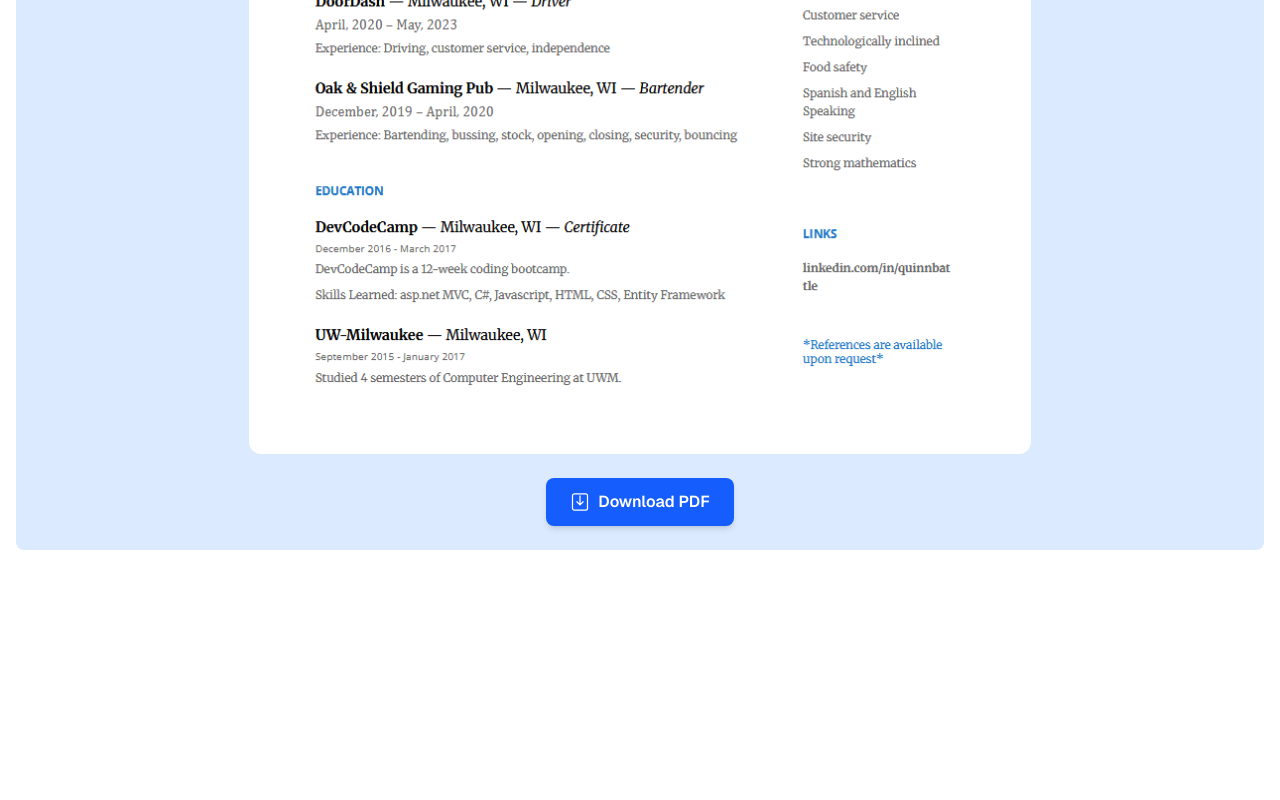
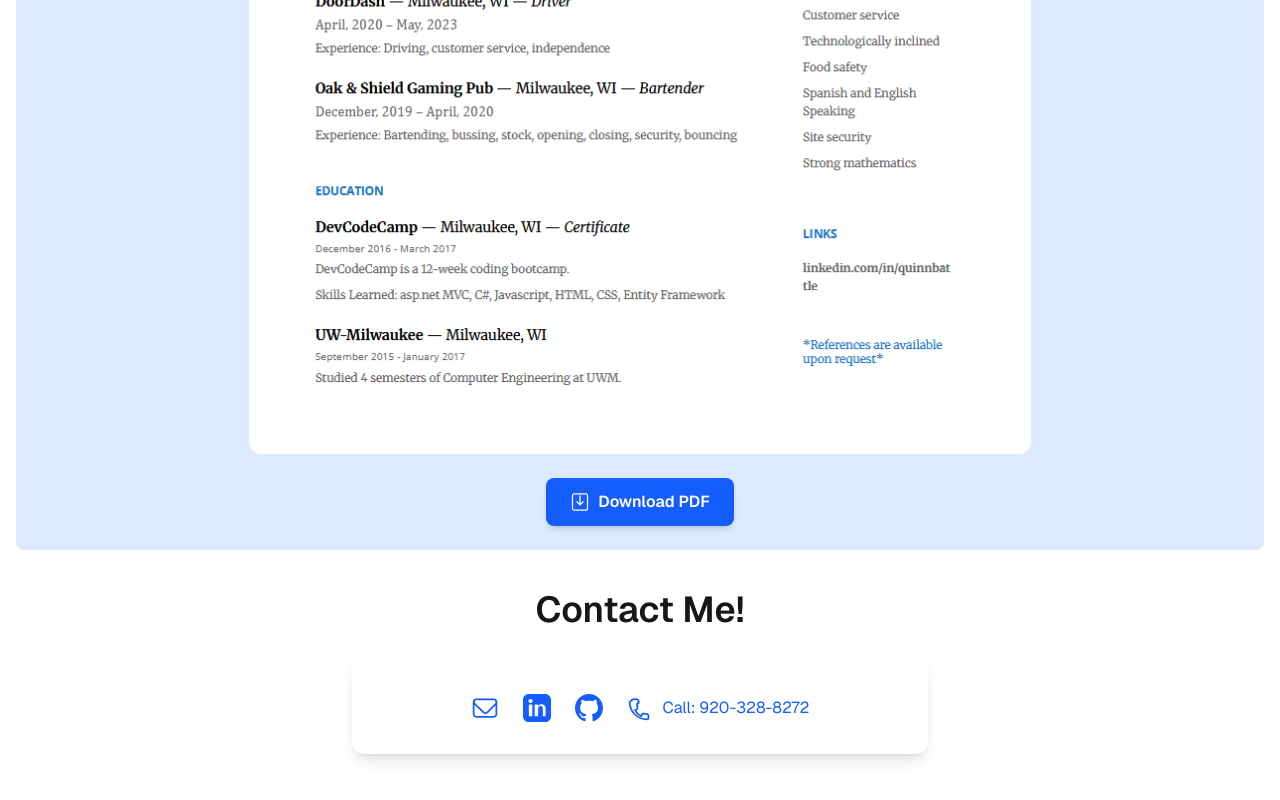
Before and after one commit to q-bat/portfolio, a Next.js app: page / in a window 1280 px wide. Shown: the part 1134-1934 px from the top of the page. Before the commit the page ends 1768 px from the top, so only its background shows below. Built offline with nearby package versions, Linux system fonts and the light colour scheme.

Commit message:
Contact me section complete

```diff
--- a/src/app/page.tsx
+++ b/src/app/page.tsx
@@ -90,6 +90,7 @@ export default function Home() {
               loading="lazy"
             />
           </div>
+          {/* Download Link */}
           <div className="mt-6 flex justify-center">
             <a
               href="./PT-Resume-New.pdf"
@@ -103,6 +104,35 @@ export default function Home() {
             </a>
           </div>
         </div>
+        {/* Contacts */}
+        <div className="w-auto flex flex-col items-center py-6 lg:rounded-lg lg:mx-4">
+          <div className="text-4xl font-semibold mb-6">Contact Me!</div>
+          <div className="w-full max-w-xl bg-white dark:bg-slate-800 rounded-xl shadow-lg p-8 flex flex-col items-center gap-6 mx-auto">
+            <div className="flex gap-6 mt-2">
+              <a href="mailto:quinn.l.battle@gmail.com" className="text-blue-600 hover:text-blue-800" aria-label="Email">
+                <svg xmlns="http://www.w3.org/2000/svg" fill="none" viewBox="0 0 24 24" strokeWidth={1.5} stroke="currentColor" className="w-7 h-7">
+                  <path strokeLinecap="round" strokeLinejoin="round" d="M21.75 6.75v10.5a2.25 2.25 0 01-2.25 2.25H4.5a2.25 2.25 0 01-2.25-2.25V6.75m19.5 0A2.25 2.25 0 0019.5 4.5h-15a2.25 2.25 0 00-2.25 2.25m19.5 0v.243a2.25 2.25 0 01-.659 1.591l-7.091 7.091a2.25 2.25 0 01-3.182 0L3.409 8.584A2.25 2.25 0 012.75 6.993V6.75" />
+                </svg>
+              </a>
+              <a href="https://www.linkedin.com/in/yourprofile" target="_blank" rel="noopener noreferrer" className="text-blue-600 hover:text-blue-800" aria-label="LinkedIn">
+                <svg xmlns="http://www.w3.org/2000/svg" fill="currentColor" viewBox="0 0 24 24" className="w-7 h-7">
+                  <path d="M19 0h-14c-2.761 0-5 2.239-5 5v14c0 2.761 2.239 5 5 5h14c2.761 0 5-2.239 5-5v-14c0-2.761-2.239-5-5-5zm-11 19h-3v-10h3v10zm-1.5-11.268c-.966 0-1.75-.784-1.75-1.75s.784-1.75 1.75-1.75 1.75.784 1.75 1.75-.784 1.75-1.75 1.75zm13.5 11.268h-3v-5.604c0-1.337-.025-3.063-1.868-3.063-1.868 0-2.154 1.459-2.154 2.967v5.7h-3v-10h2.881v1.367h.041c.401-.761 1.381-1.563 2.841-1.563 3.039 0 3.6 2.001 3.6 4.601v5.595z"/>
+                </svg>
+              </a>
+              <a href="https://github.com/q-bat" target="_blank" rel="noopener noreferrer" className="text-blue-600 hover:text-blue-800" aria-label="GitHub">
+                <svg xmlns="http://www.w3.org/2000/svg" fill="currentColor" viewBox="0 0 24 24" className="w-7 h-7">
+                  <path d="M12 0C5.37 0 0 5.373 0 12c0 5.303 3.438 9.8 8.205 11.387.6.113.82-.258.82-.577v-2.234c-3.338.726-4.033-1.416-4.033-1.416-.546-1.387-1.333-1.756-1.333-1.756-1.089-.745.083-.729.083-.729 1.205.084 1.84 1.237 1.84 1.237 1.07 1.834 2.809 1.304 3.495.997.108-.775.418-1.305.762-1.605-2.665-.305-5.466-1.334-5.466-5.931 0-1.31.469-2.381 1.236-3.221-.124-.303-.535-1.523.117-3.176 0 0 1.008-.322 3.301 1.23.957-.266 1.983-.399 3.003-.404 1.02.005 2.047.138 3.006.404 2.291-1.552 3.297-1.23 3.297-1.23.653 1.653.242 2.873.119 3.176.77.84 1.235 1.911 1.235 3.221 0 4.609-2.803 5.624-5.475 5.921.43.371.823 1.102.823 2.222v3.293c0 .322.218.694.825.576C20.565 21.796 24 17.299 24 12c0-6.627-5.373-12-12-12z"/>
+                </svg>
+              </a>
+              <a href="tel:9203288272" className="text-blue-600 hover:text-blue-800 flex items-center gap-2" aria-label="Call Quinn">
+                <svg xmlns="http://www.w3.org/2000/svg" fill="none" viewBox="0 0 24 24" strokeWidth={1.5} stroke="currentColor" className="w-7 h-7">
+                  <path strokeLinecap="round" strokeLinejoin="round" d="M2.25 6.75c0 8.284 6.716 15 15 15 .621 0 1.125-.504 1.125-1.125v-2.25a1.125 1.125 0 00-1.012-1.12l-3.375-.375a1.125 1.125 0 00-1.13.637l-.75 1.5a12.042 12.042 0 01-5.25-5.25l1.5-.75a1.125 1.125 0 00.637-1.13l-.375-3.375A1.125 1.125 0 007.125 4.5h-2.25C4.504 4.5 4 5.004 4 5.625z" />
+                </svg>
+                <span className="hidden sm:inline">Call: 920-328-8272</span>
+              </a>
+            </div>
+          </div>
+        </div>
       </main>
       <footer className="row-start-3 flex gap-[24px] flex-wrap items-center justify-center">
       </footer>
```
